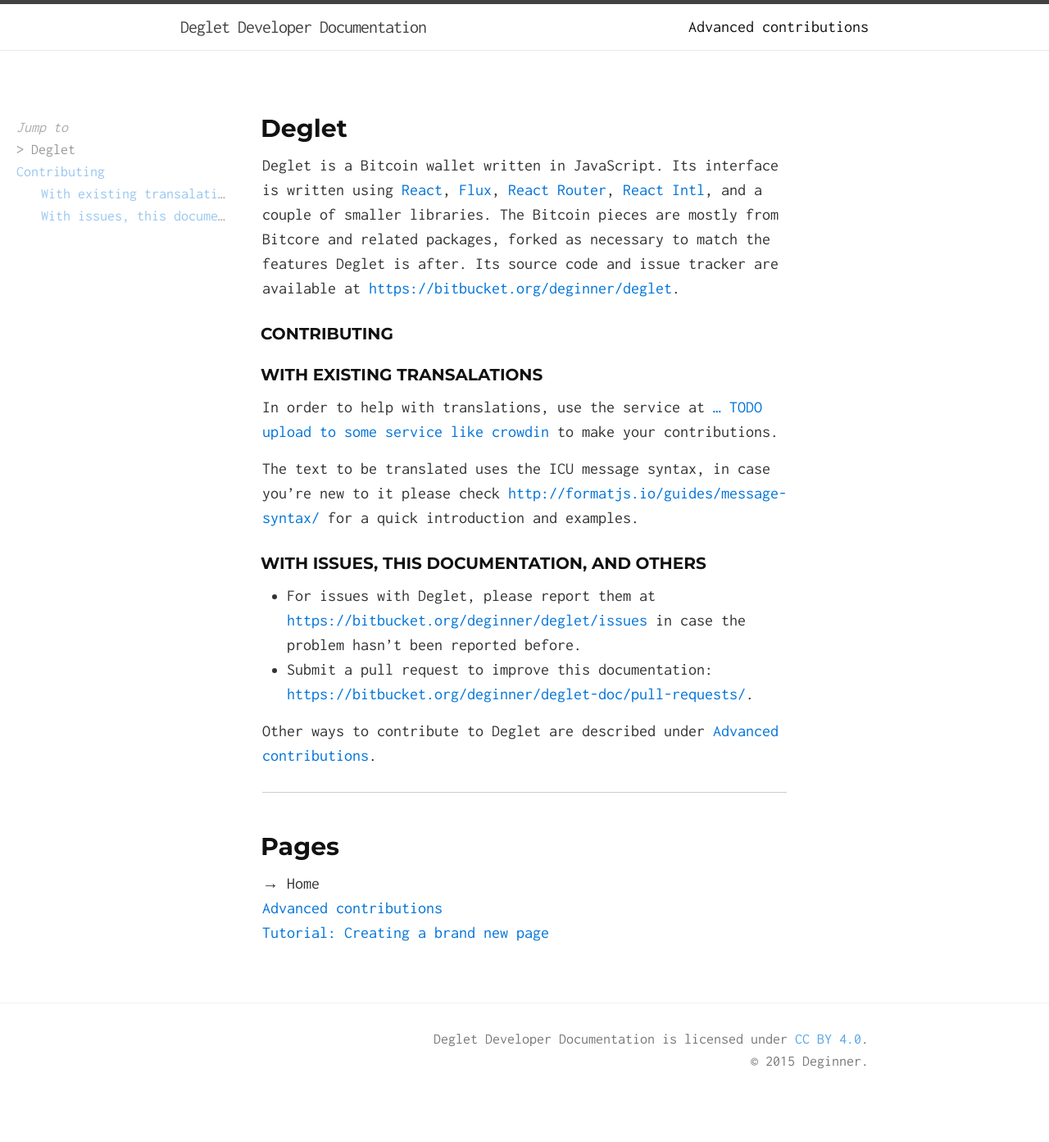
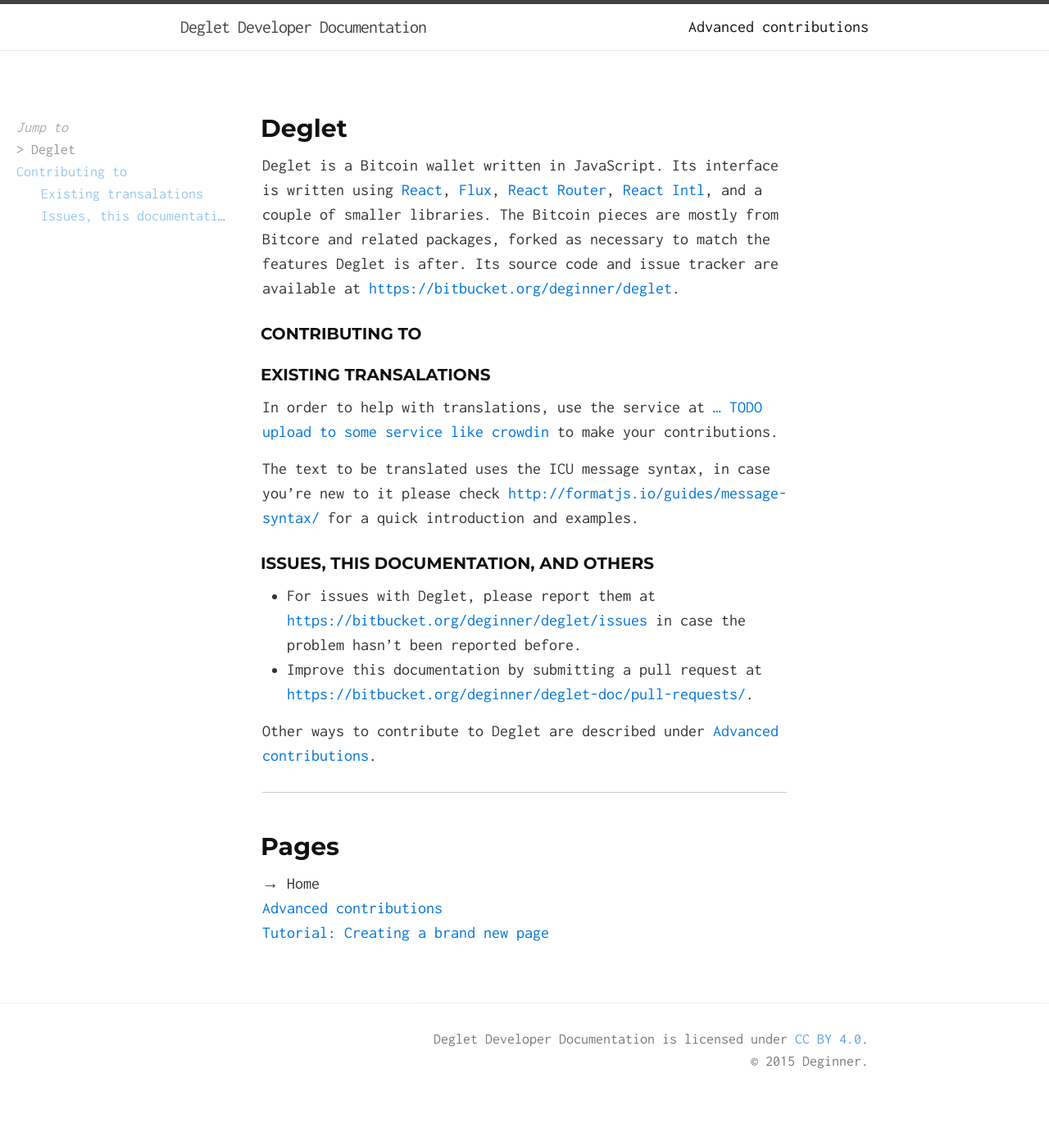
Before and after one commit to rdov/rdov.github.io, a Jekyll site: the page built from index.md, in a window 1280 px wide. Shown: the whole page at 82% size. Built offline with Jekyll 4.4.1, drawn with Linux system fonts in a browser that asks for light colours.

Commit message:
easier to read

```diff
--- a/contribute/index.md
+++ b/contribute/index.md
@@ -34,9 +34,9 @@
 <https://bitbucket.org/deginner/deglet/pull-requests/>.
 
 
-### Contributing
+### Contributing to
 
-#### With new translations
+#### New translations
 
 If you're modifying templates to include new text, follow the next guidelines
 to get your modifications into Deglet:
@@ -58,7 +58,7 @@
 3. Update the `order` list to include the new locale.
 
 
-#### With CSS
+#### CSS
 
 [Sass](http://sass-lang.com/) is used very lightly to produce the resulting
 CSS files. If you're contributing to modifications here, stick to the SCSS
@@ -74,7 +74,7 @@
 might take longer.
 
 
-#### With Templates
+#### Templates
 
 The React components used here have their
 [JSX](https://facebook.github.io/react/docs/jsx-in-depth.html)
@@ -89,7 +89,7 @@
 source code or other areas.
 
 
-#### With Components, Actions, Stores
+#### Components, Actions, Stores
 
 If you want to contribute to other aspects, including behavior of existing
 components, actions, or stores, then it might be helpful to check the following
--- a/index.md
+++ b/index.md
@@ -19,9 +19,9 @@
 <https://bitbucket.org/deginner/deglet>.
 
 
-### Contributing
+### Contributing to
 
-#### With existing transalations
+#### Existing transalations
 
 In order to help with translations, use the service at
 [... TODO upload to some service like crowdin](http://example.com>)
@@ -32,12 +32,12 @@
 for a quick introduction and examples.
 
 
-#### With issues, this documentation, and others
+#### Issues, this documentation, and others
 
 * For issues with Deglet, please report them at
   <https://bitbucket.org/deginner/deglet/issues> in case
   the problem hasn't been reported before.
-* Submit a pull request to improve this documentation:
+* Improve this documentation by submitting a pull request at
   <https://bitbucket.org/deginner/deglet-doc/pull-requests/>.
 
 Other ways to contribute to Deglet are described under
```
